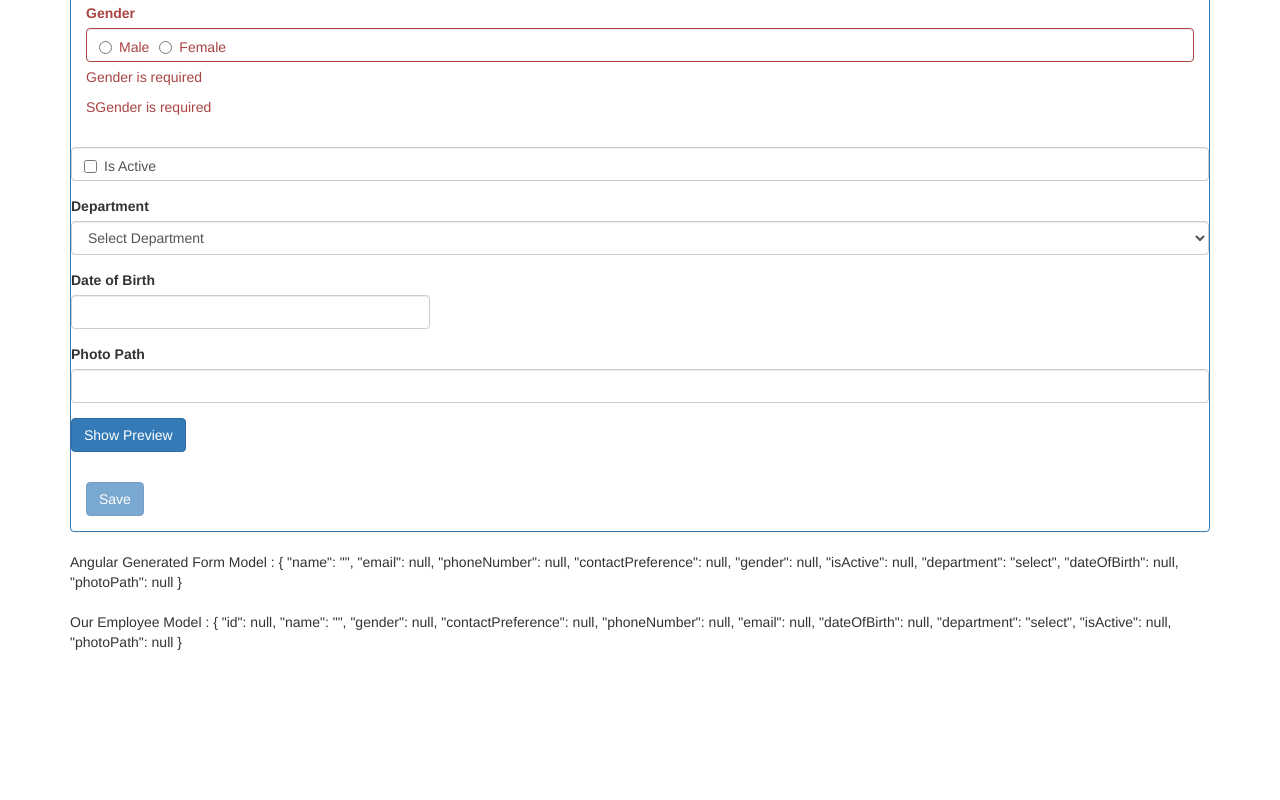
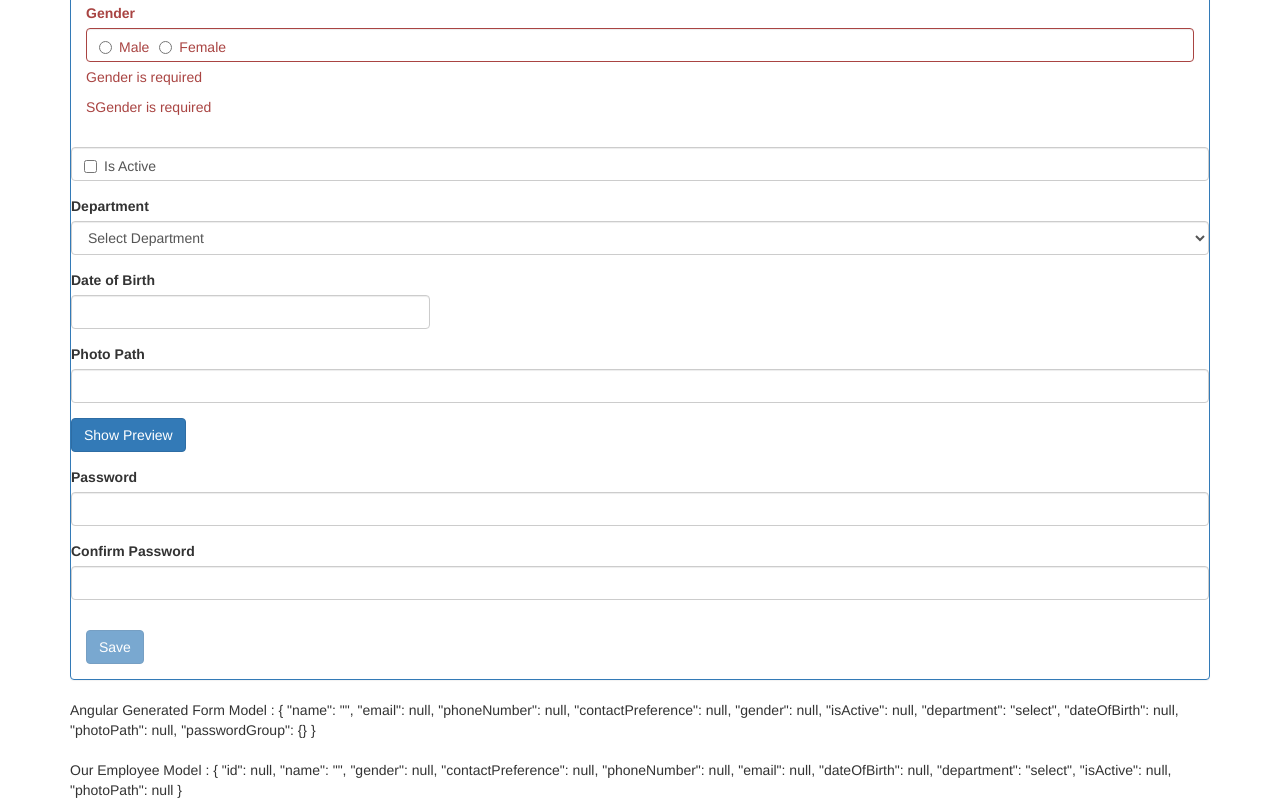
Before and after one commit to edilsonpantoja/AngularCrud, an Angular app: page /create in a window 1280 px wide. Shown: the part 583-1383 px from the top of the page. Before the commit the page ends 1235 px from the top, so only its background shows below. Built offline with nearby package versions, Linux system fonts and the light colour scheme.

Commit message:
Lesson 28

```diff
--- a/src/app/app.module.ts
+++ b/src/app/app.module.ts
@@ -9,6 +9,7 @@
 
 import { BsDatepickerModule } from 'ngx-bootstrap/datepicker';
 import { SelectRequiredValidatorDirective } from './shared/select-required-validator.directive';
+import { ConfirmEqualValidatorDirective } from './shared/confirm-equal-validator.directive';
 
 
 const appRoutes: Routes = [
@@ -22,7 +23,8 @@
     AppComponent,
     ListEmployeesComponent,
     CreateEmployeeComponent,
-    SelectRequiredValidatorDirective
+    SelectRequiredValidatorDirective,
+    ConfirmEqualValidatorDirective
   ],
   imports: [
     BrowserModule,
--- a/src/app/employees/create-employee.component.html
+++ b/src/app/employees/create-employee.component.html
@@ -161,6 +161,35 @@
     <img [src]="photoPath" height="200" width="200" *ngIf="previewPhoto"/>
   </div>
 
+  <div ngModelGroup="passwordGroup"
+      [class.has-error]="confirmPassword.touched && confirmPassword.invalid && !confirmPassword.errors?.required">
+
+    <div class="form-group" [class.has-error]="password.touched && password.invalid">
+      <label for="password" class="control-label">Password</label>
+      <input id="password" required type="text" class="form-control" name="password"
+        (change)="confirmPassword.control.updateValueAndValidity()"
+        [(ngModel)]="employee.password" #password="ngModel">
+      <span class="help-block" *ngIf="password.touched && password.errors?.required">
+        Password is required
+      </span>
+    </div>
+
+    <div class="form-group" [class.has-error]="confirmPassword.touched && confirmPassword.invalid">
+      <label for="confirmPassword" class="control-label">Confirm Password</label>
+      <input name="confirmPassword" appConfirmEqualValidator="password"
+        required type="text" class="form-control" #confirmPassword="ngModel" id="confirmPassword"
+        [(ngModel)]="employee.confirmPassword" >
+      <span class="help-block"
+          *ngIf="confirmPassword.touched && confirmPassword.errors?.required">
+        Confirm Password is required
+      </span>
+      <span class="help-block" *ngIf="confirmPassword.touched && confirmPassword.errors?.notEqual &&
+         !confirmPassword.errors?.required">
+        Password and Confirm Password does not match
+      </span>
+    </div>
+
+  </div>
 
   <div class="panel-body">
     <button type="submit" class="btn btn-primary" [disabled]="employeeForm.invalid">Save</button>
--- /dev/null
+++ b/src/app/shared/confirm-equal-validator.directive.ts
@@ -0,0 +1,21 @@
+import { Validator, AbstractControl, NG_VALIDATORS } from '@angular/forms';
+import { Directive, Input } from '@angular/core';
+
+@Directive({
+    selector: '[appConfirmEqualValidator]',
+    providers: [{
+        provide: NG_VALIDATORS, useExisting: ConfirmEqualValidatorDirective,
+        multi: true
+    }]
+})
+export class ConfirmEqualValidatorDirective implements Validator {
+    @Input() appConfirmEqualValidator: string;
+    validate(control: AbstractControl): { [key: string]: any } | null {
+        const controlToCompare = control.parent.get(this.appConfirmEqualValidator);
+        if (controlToCompare && controlToCompare.value !== control.value) {
+            return { 'notEqual': true };
+        }
+
+        return null;
+    }
+}
--- a/src/app/shared/select-required-validator.directive.ts
+++ b/src/app/shared/select-required-validator.directive.ts
@@ -10,6 +10,7 @@
         multi: true
     }]
 })
+
 export class SelectRequiredValidatorDirective implements Validator {
     // Create input property to receive the
     // specified default option value
```
